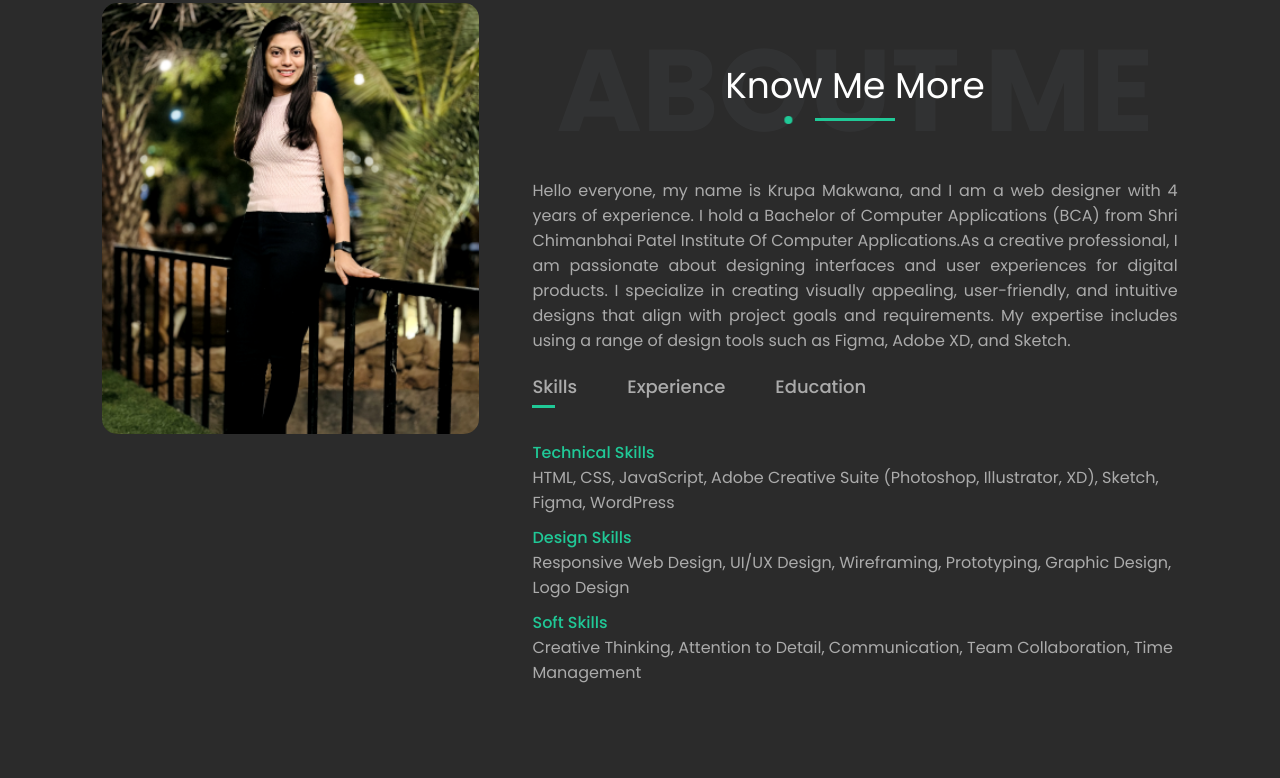
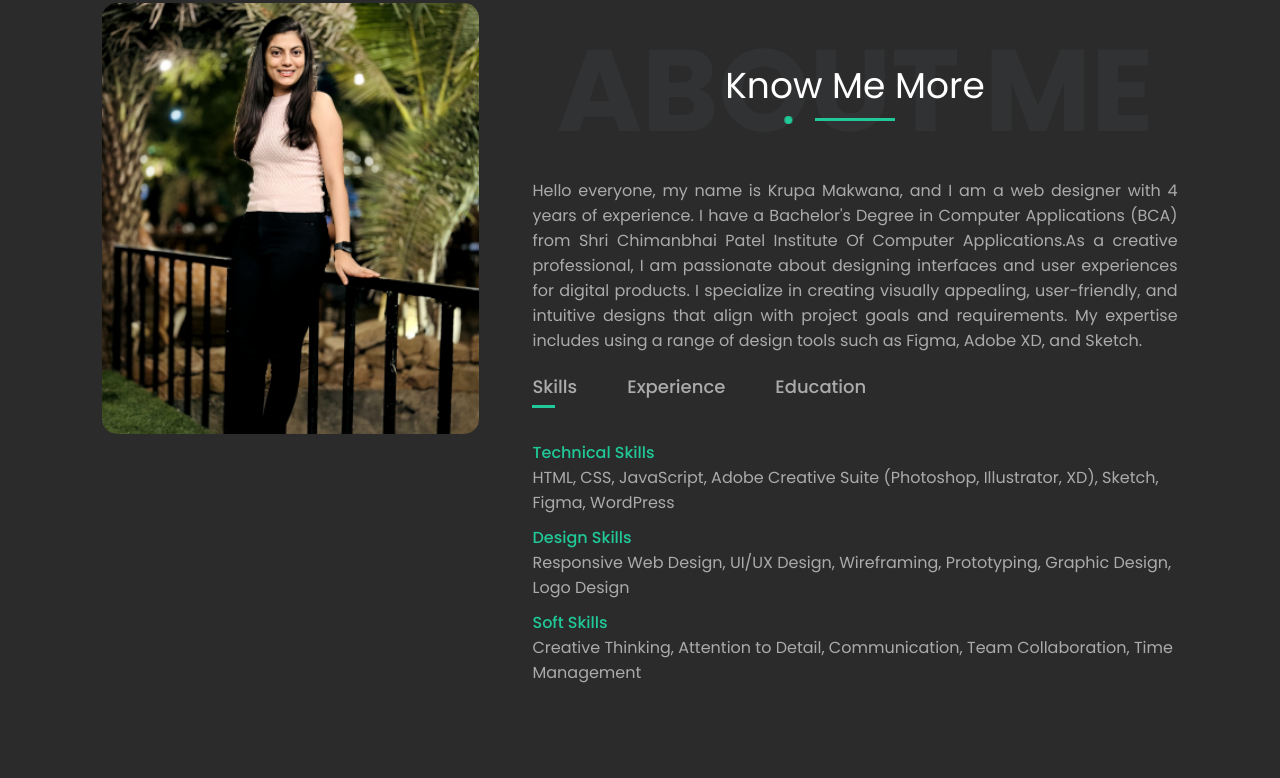
Before and after one commit to krupamakwana/krupamakwana.github.io, a plain HTML site: page index.html in a window 1280 px wide. Shown: the part 802-1580 px from the top of the page. Drawn offline with nearby package versions, Linux system fonts and the light colour scheme.

Commit message:
I have change sentence in html file

```diff
--- a/index.html
+++ b/index.html
@@ -66,7 +66,7 @@
                <h2 class="sub-title">About Me</h2>
                <p class="inner-title">Know Me More</p>
             </div>
-            <p>Hello everyone, my name is Krupa Makwana, and I am a web designer with 4 years of experience.  I hold a Bachelor of Computer Applications (BCA) from Shri Chimanbhai Patel Institute Of Computer Applications.As a creative professional, I am passionate about designing interfaces and user experiences for digital products. I specialize in creating visually appealing, user-friendly, and intuitive designs that align with project goals and requirements. My expertise includes using a range of design tools such as Figma, Adobe XD, and Sketch.</p>
+            <p>Hello everyone, my name is Krupa Makwana, and I am a web designer with 4 years of experience.  I have a Bachelor's Degree in Computer Applications (BCA) from Shri Chimanbhai Patel Institute Of Computer Applications.As a creative professional, I am passionate about designing interfaces and user experiences for digital products. I specialize in creating visually appealing, user-friendly, and intuitive designs that align with project goals and requirements. My expertise includes using a range of design tools such as Figma, Adobe XD, and Sketch.</p>
             <div class="tab-data">
                <ul class="tabs">
                   <li class="tab-links current active-link" data-tab="tab-1">Skills</li>
```
